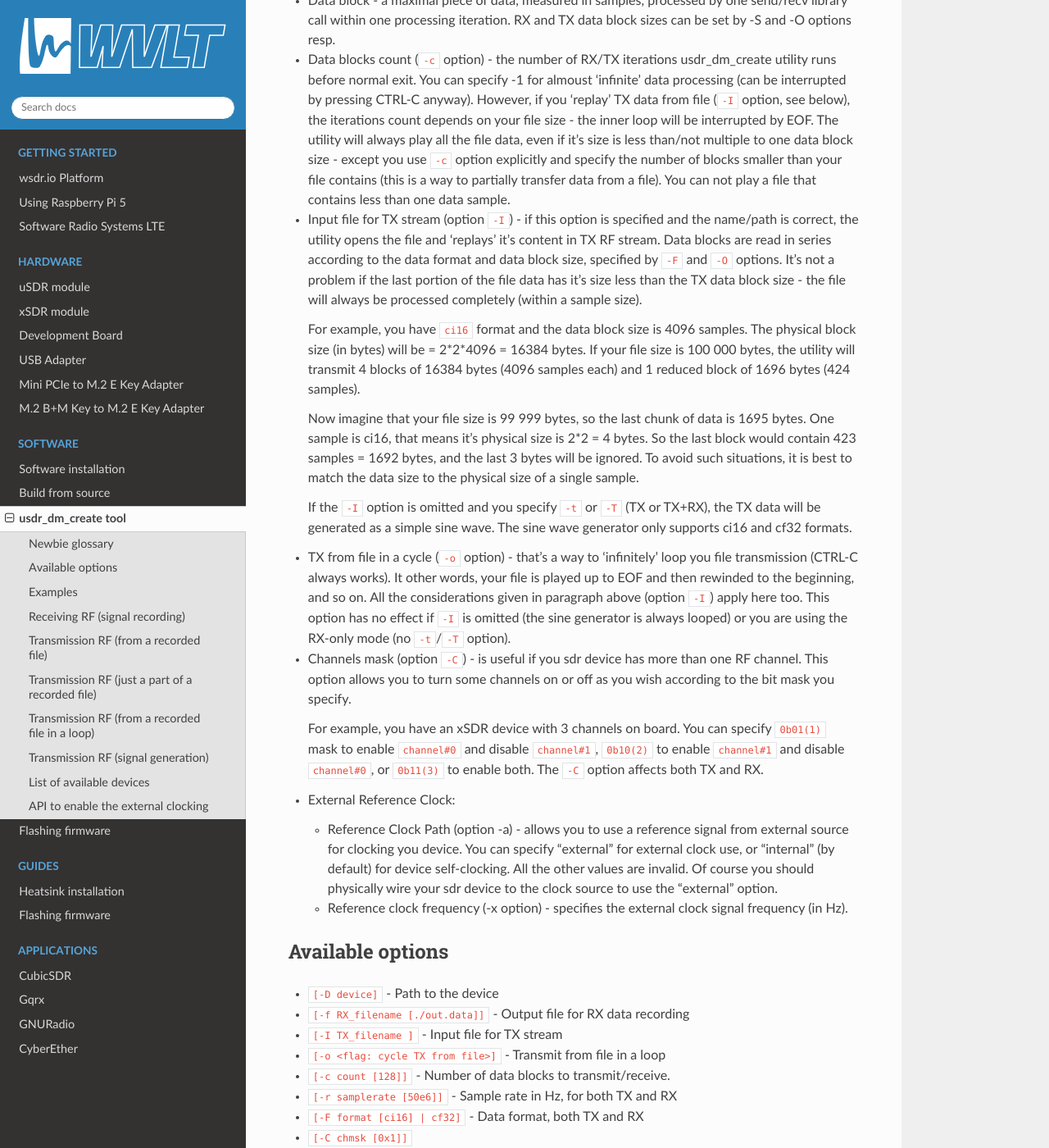
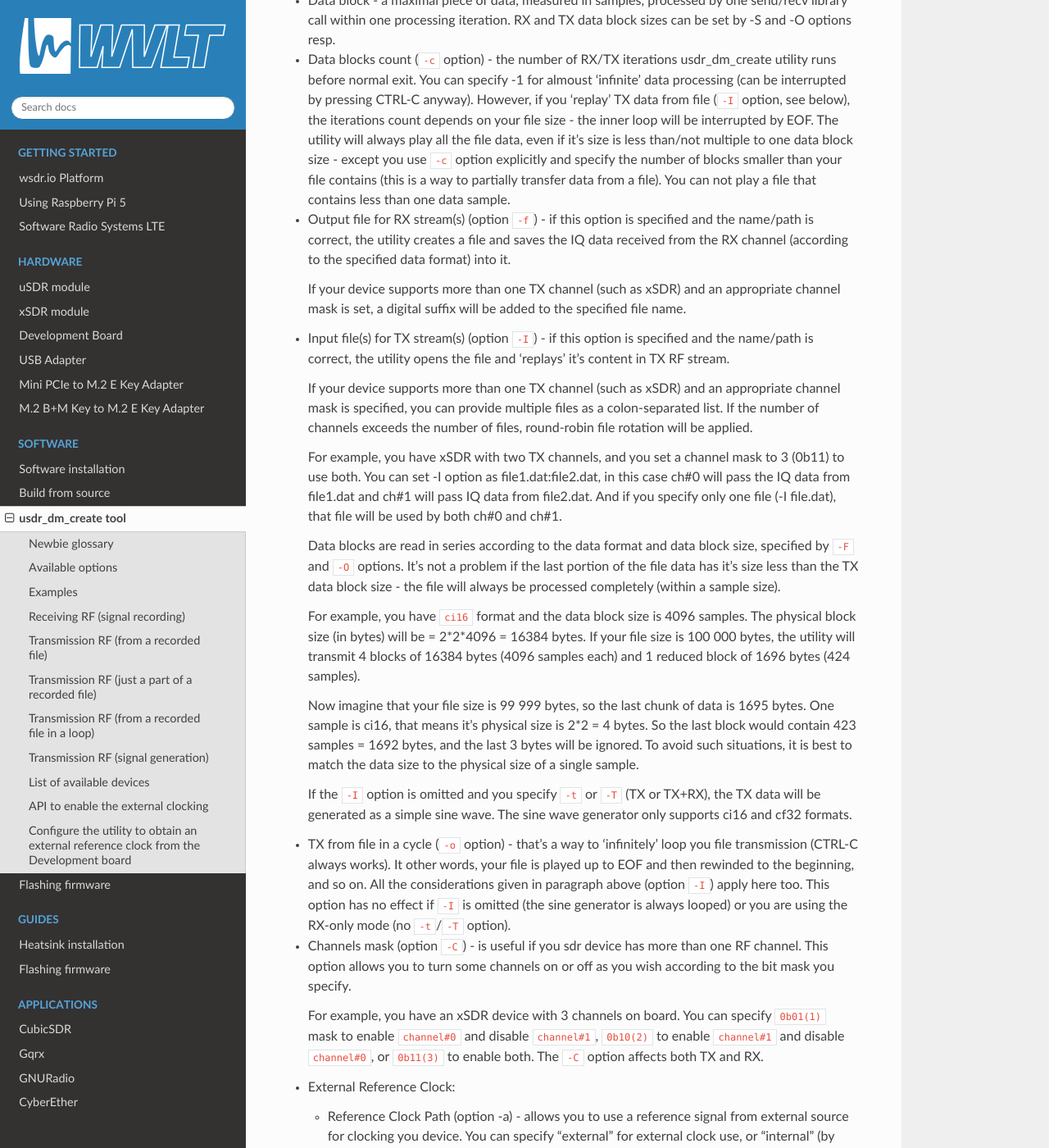
Before and after one commit to wavelet-lab/docs, a Sphinx documentation site: the page built from source/software/usdr_dm_create.rst, in a window 1280 px wide and 1400 px high, scrolled down 972 px. Shown: the whole window at 82% size. Built offline with Sphinx 7.4.7 and the Read the Docs theme 2.0.0, drawn with Linux system fonts in a browser that asks for light colours; some of the changed text lies outside the part shown.

Commit message:
Update usdr_dm_create.rst

```diff
--- a/source/software/usdr_dm_create.rst
+++ b/source/software/usdr_dm_create.rst
@@ -25,8 +25,16 @@
 * Sample rate (``-r`` option) - measured in samples/sec or Hz, and determines the average number of a waveform samples transmitted per 1 second to/from usdr device via data exchange bus (USB or PCIE). The minimal sample rate it 1MHz, the maximal value depends on your bus - you should not expect >30MHz using USB, but PCIE can handle up to 65-70MHz.
 * Data block - a maximal piece of data, measured in samples, processed by one send/recv library call within one processing iteration. RX and TX data block sizes can be set by -S and -O options resp.
 * Data blocks count (``-c`` option) - the number of RX/TX iterations usdr_dm_create utility runs before normal exit. You can specify -1 for almoust 'infinite' data processing (can be interrupted by pressing CTRL-C anyway). However, if you 'replay' TX data from file (``-I`` option, see below), the iterations count depends on your file size - the inner loop will be interrupted by EOF. The utility will always play all the file data, even if it's size is less than/not multiple to one data block size - except you use ``-c`` option explicitly and specify the number of blocks smaller than your file contains (this is a way to partially transfer data from a file). You can not play a file that contains less than one data sample.
-* Input file for TX stream (option ``-I``) - if this option is specified and the name/path is correct, the utility opens the file and 'replays' it's content in TX RF stream. Data blocks are read in series according to the data format and data block size, specified by ``-F`` and ``-O`` options. It's not a problem if the last portion of the file data has it's size less than the TX data block size - the file will always be processed completely (within a sample size).
+* Output file for RX stream(s) (option ``-f``) - if this option is specified and the name/path is correct, the utility creates a file and saves the IQ data received from the RX channel (according to the specified data format) into it.
 
+  If your device supports more than one TX channel (such as xSDR) and an appropriate channel mask is set, a digital suffix will be added to the specified file name.
+* Input file(s) for TX stream(s) (option ``-I``) - if this option is specified and the name/path is correct, the utility opens the file and 'replays' it's content in TX RF stream.
+
+  If your device supports more than one TX channel (such as xSDR) and an appropriate channel mask is specified, you can provide multiple files as a colon-separated list. If the number of channels exceeds the number of files, round-robin file rotation will be applied.
+
+  For example, you have xSDR with two TX channels, and you set a channel mask to 3 (0b11) to use both. You can set -I option as file1.dat:file2.dat, in this case ch#0 will pass the IQ data from file1.dat and ch#1 will pass IQ data from file2.dat. And if you specify only one file (-I file.dat), that file will be used by both ch#0 and ch#1.
+
+  Data blocks are read in series according to the data format and data block size, specified by ``-F`` and ``-O`` options. It's not a problem if the last portion of the file data has it's size less than the TX data block size - the file will always be processed completely (within a sample size).
 
   For example, you have ``ci16`` format and the data block size is 4096 samples. The physical block size (in bytes) will be = 2*2*4096 = 16384 bytes. If your file size is 100 000 bytes, the utility will transmit 4 blocks of 16384 bytes (4096 samples each) and 1 reduced block of 1696 bytes (424 samples).
 
@@ -41,13 +49,14 @@
 
   * Reference Clock Path (option -a) - allows you to use a reference signal from external source for clocking you device. You can specify "external" for external clock use, or "internal" (by default) for device self-clocking. All the other values are invalid. Of course you should physically wire your sdr device to the clock source to use the "external" option.
   * Reference clock frequency (-x option) - specifies the external clock signal frequency (in Hz).
+  * Below you can see an example of using an external reference clock from the Development Board.
 
 Available options
 -----------------
 
-* ``[-D device]`` - Path to the device
+* ``[-D device_parameters]`` - Device name & additional options, comma-separated
 * ``[-f RX_filename [./out.data]]`` - Output file for RX data recording
-* ``[-I TX_filename ]`` - Input file for TX stream
+* ``[-I TX_filename(s) (optionally colon-separated list)]`` - Input file(s) for TX stream(s)
 * ``[-o <flag: cycle TX from file>]`` - Transmit from file in a loop
 * ``[-c count [128]]`` - Number of data blocks to transmit/receive.
 * ``[-r samplerate [50e6]]`` - Sample rate in Hz, for both TX and RX
@@ -193,3 +202,24 @@
    res = usdr_dme_get_uint(dev, "/dm/sdr/refclk/frequency", pfref);
 
 where ``uint64_t *pfref`` is a pointer to your local var.
+
+Configure the utility to obtain an external reference clock from the Development board
+--------------------------------------------------------------------------------------
+
+.. code-block:: bash
+
+   usdr_dm_create -t -r1e6 -c-1 -Y4 -E390e6 -e390e6 -I ./signal_1khz.ci16 -C1 -o -aexternal -Dfe=pciefev1:osc_on -x26e6
+
+With the exception of ``-a`` and ``-x`` options, you should enable your Development board's reference clock generator. It can be done with option ``-D``, setting the appropriate value or ``fe`` parameter.
+
+The correct meaning of ``fe`` is:
+
+* dev board name - ``pciefe`` in this case;
+* dev board revision, added without any separator - ``v1``
+* params separator, should be colon here;
+* a colon-delimited params list. We need only one parameter to work with oscillator, which can vary:
+
+  * ``osc_on`` (or ``osc_en``) - enable oscillator
+  * ``osc_off`` - disable oscillator
+
+Note that you must know the exact reference clock frequency (the "-x" option) in order for your sdr device to work correctly.
```
